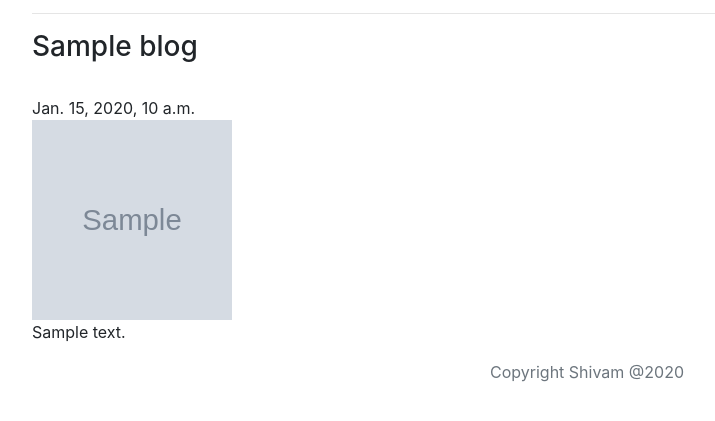
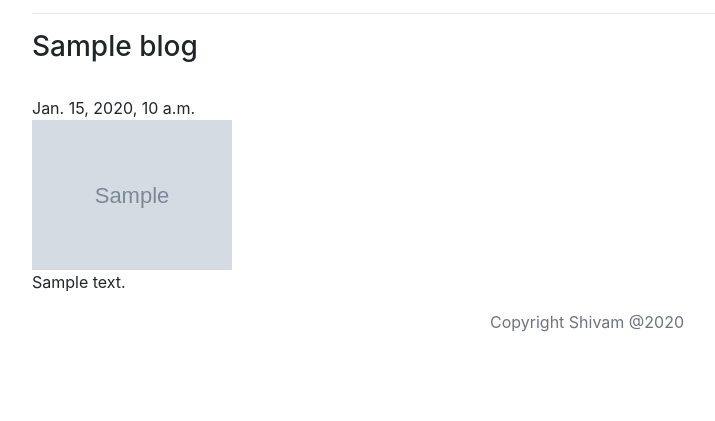
Before and after one commit to ShivaGit93/Portfolio, a Django app: template blog/templates/blog/allblogs.html in a window 1280 px wide. Shown: the part 217-638 px from the top of the page, without its empty margins (53-768 px from the left). Run offline with Django 3.2, Linux system fonts and the light colour scheme; the template is opened without the code that fills it: most values are stand-ins (such as "Sample title", 1, 10 or a date in 2020); grey boxes marked "Sample" are stand-in pictures; data that the repository does not hold is empty; some libraries are stand-ins or nearby versions.

Commit message:
RollbackAllblogs

```diff
--- a/blog/templates/blog/allblogs.html
+++ b/blog/templates/blog/allblogs.html
@@ -74,7 +74,7 @@
         <br/>
         {{blog.pub_date}}
         <br/>
-        <img src="{{ blog.image.url}}" height=200 width=200/>
+        <img class="img-fluid" src="{{ blog.image.url}}" height=200 width=200/>
         <br/>
         <p>{{blog.body}}</p>
         {% endfor %}
```
